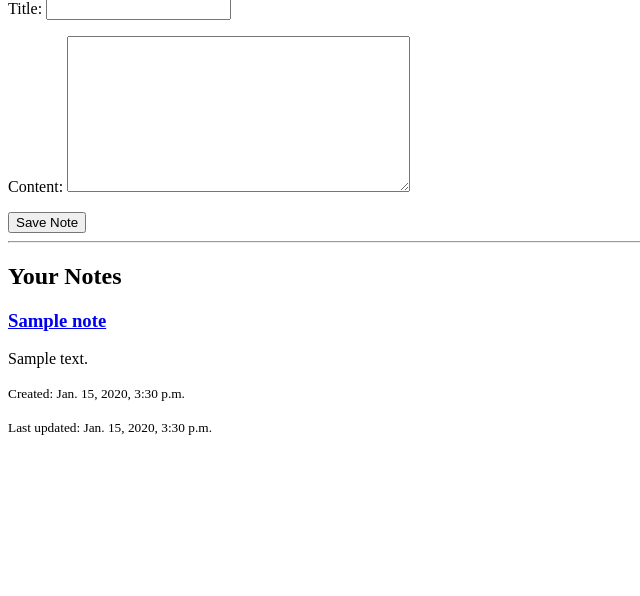
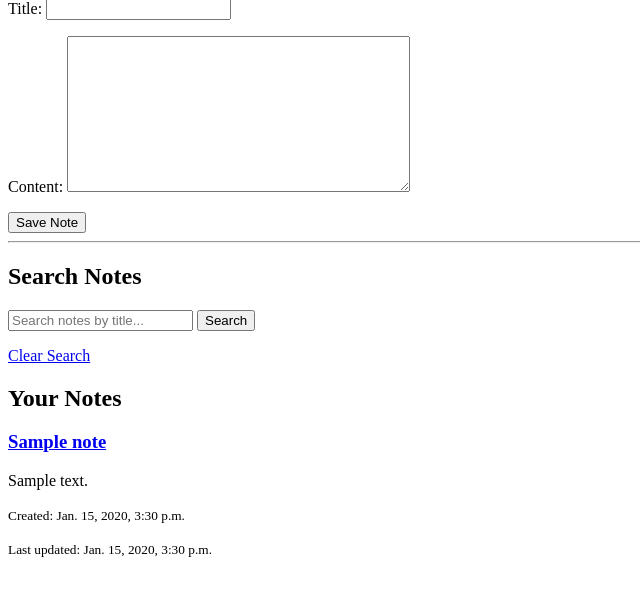
Before and after one commit to gourspatar/personal-notes-app, a Django app: page / in a window 1280 px wide. Shown: the part 128-724 px from the top of the page, without its empty margins (0-640 px from the left). Run offline with Django 5.2, Linux system fonts and the light colour scheme; tables that the repository leaves empty hold one stand-in row (values such as "Sample post").

Commit message:
Add note title search

```diff
--- a/notes/templates/notes/home.html
+++ b/notes/templates/notes/home.html
@@ -21,6 +21,25 @@
 
     <hr>
 
+
+<h2>Search Notes</h2>
+
+<form method="GET" action="{% url 'notes:home' %}">
+    <input
+        type="text"
+        name="q"
+        placeholder="Search notes by title..."
+        value="{{ search_query }}"
+    >
+
+    <button type="submit">Search</button>
+</form>
+
+<p>
+    <a href="{% url 'notes:home' %}">Clear Search</a>
+</p>
+
+
     <h2>Your Notes</h2>
 
     {% for note in notes %}
@@ -41,8 +60,14 @@
                 <small>Last updated: {{ note.updated_at }}</small>
             </p>
         </article>
-    {% empty %}
+
+{% empty %}
+    {% if search_query %}
+        <p>No notes found for "{{ search_query }}". Try another search.</p>
+    {% else %}
         <p>You haven't created any notes yet.</p>
-    {% endfor %}
+    {% endif %}
+{% endfor %}
+
 </body>
 </html>
--- a/notes/views.py
+++ b/notes/views.py
@@ -4,6 +4,8 @@ from .forms import NoteForm
 
 
 def home(request):
+    search_query = request.GET.get("q", "")
+
     if request.method == "POST":
         form = NoteForm(request.POST)
 
@@ -18,9 +20,13 @@ def home(request):
 
     notes = Note.objects.all().order_by("-created_at")
 
+    if search_query:
+        notes = notes.filter(title__icontains=search_query)
+
     context = {
         "notes": notes,
         "form": form,
+        "search_query": search_query,
     }
 
     return render(request, "notes/home.html", context)
```
